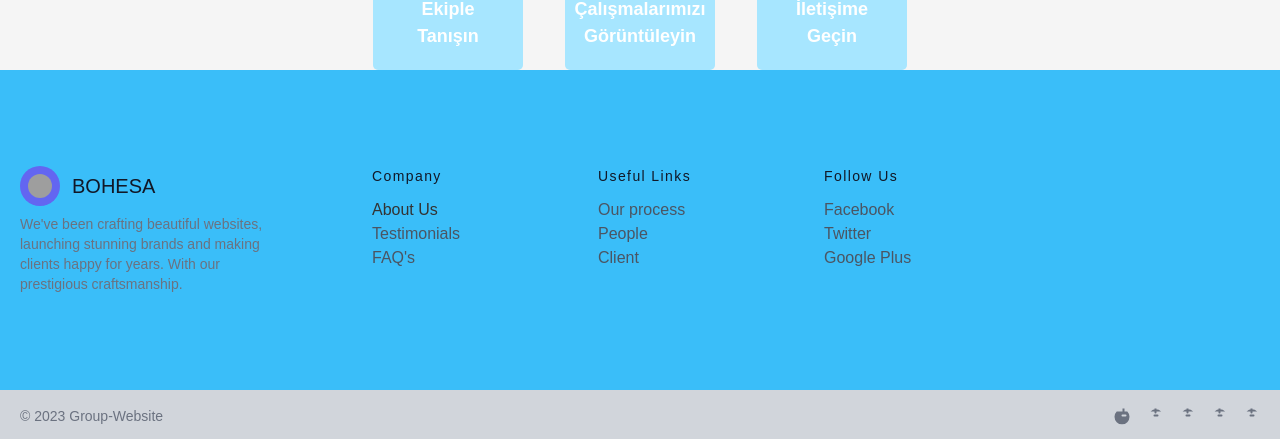
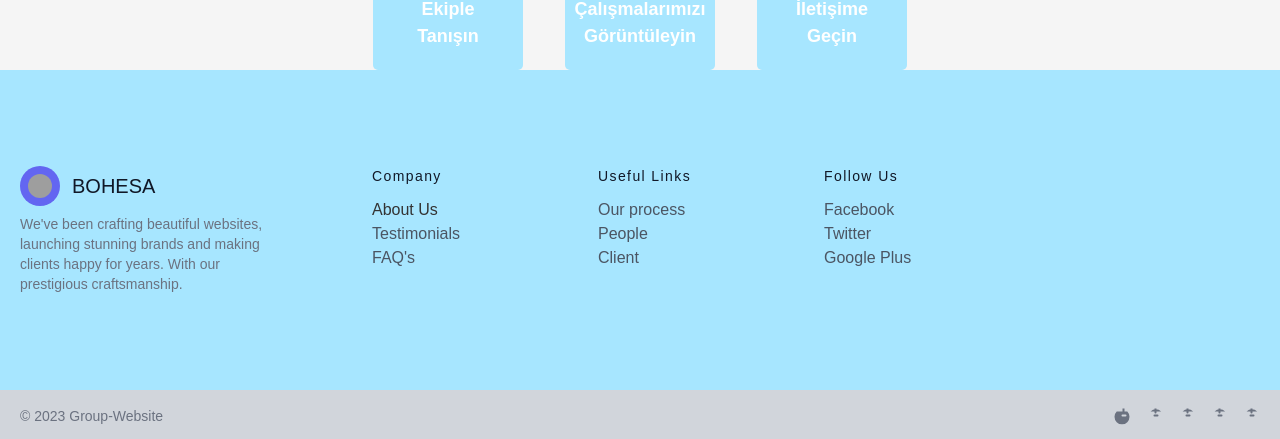
Before and after one commit to haro3535/Group-Website, a React (Create React App) app in the folder frontend/: page / in a window 1280 px wide. Shown: the part 3149-3588 px from the top of the page. Built offline with nearby package versions, Linux system fonts and the light colour scheme; grey boxes are pictures that could not be loaded.

Commit message:
footer güncellemesi

```diff
--- a/frontend/src/Footer.js
+++ b/frontend/src/Footer.js
@@ -59,7 +59,7 @@ import React from 'react';
 
 const Footer = () => {
   return (
-    <footer className="bg-[var(--blue-third)]  body-font">
+    <footer className="bg-[var(--blue-fourth)]  body-font">
       <div className="container mx-auto py-24 px-5 flex md:items-center lg:items-start md:flex-row md:flex-nowrap flex-wrap flex-col">
         <div className="w-64 flex-shrink-0 mx-auto text-center md:text-left">
           <a className="flex title-font font-medium items-center md:justify-start justify-center text-gray-900">
```
